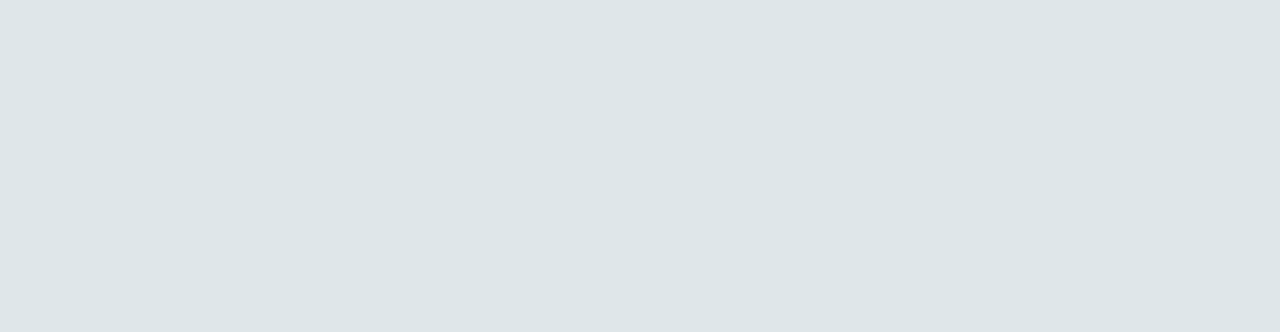
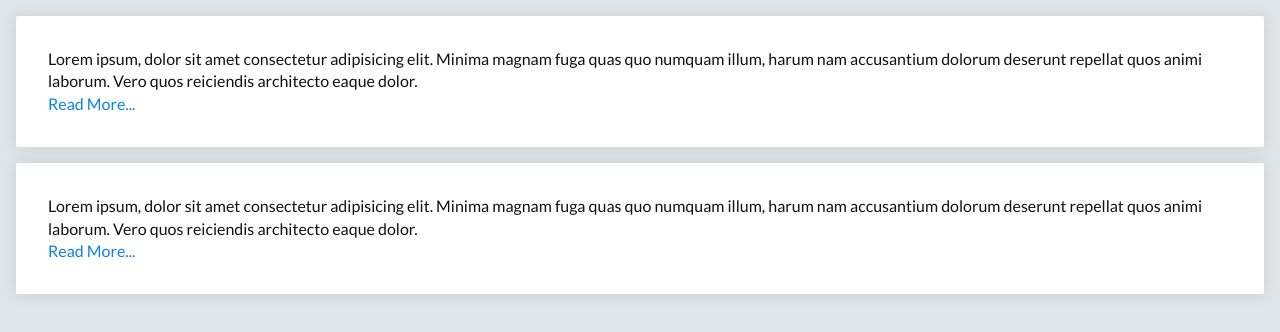
Before and after one commit to deepeshyadavrd/read-more-btn, a plain HTML site: page index.html in a window 1280 px wide. Drawn offline with Linux system fonts and the light colour scheme.

Commit message:
Final Commit

```diff
--- a/index.html
+++ b/index.html
@@ -7,6 +7,27 @@
     <link rel="stylesheet" href="style.css">
 </head>
 <body>
+    <div class="read-more-container">
+        <div class="container">
+            <p>
+                Lorem ipsum, dolor sit amet consectetur adipisicing elit. Minima magnam fuga quas quo numquam illum, harum nam accusantium dolorum deserunt repellat quos animi laborum. Vero quos reiciendis architecto eaque dolor.
+                <span class="read-more-text">
+                    Lorem ipsum dolor sit amet consectetur adipisicing elit. Recusandae repellendus ea dolorem molestias voluptatibus dolor praesentium, natus reiciendis excepturi eligendi porro laborum, unde eos ipsam similique et error. Quia, adipisci.
+                </span>
+            </p>
+            <span class="read-more-btn">Read More...</span>
+        </div>
+        <div class="container">
+            <p>
+                Lorem ipsum, dolor sit amet consectetur adipisicing elit. Minima magnam fuga quas quo numquam illum, harum nam accusantium dolorum deserunt repellat quos animi laborum. Vero quos reiciendis architecto eaque dolor.
+                <span class="read-more-text">
+                    Lorem ipsum dolor sit amet consectetur adipisicing elit. Recusandae repellendus ea dolorem molestias voluptatibus dolor praesentium, natus reiciendis excepturi eligendi porro laborum, unde eos ipsam similique et error. Quia, adipisci.
+                </span>
+            </p>
+            <span class="read-more-btn">Read More...</span>
+        </div>
+    </div>
 
+    <script src="script.js"></script>
 </body>
 </html>
--- a/script.js
+++ b/script.js
@@ -9,4 +9,5 @@ parentContainer.addEventListener('click', event=>{
     const currentText = event.target.parentNode.querySelector('.read-more-text');
 
     currentText.classList.toggle('read-more-text--show');
+    current.textContent = current.textContent.includes('Read More') ? "Read Less.." : "Read More...";
 })
--- a/style.css
+++ b/style.css
@@ -15,6 +15,7 @@ body{
     display: flex;
     flex-direction: column;
     color: #111;
+    gap: 1rem;
 }
 
 .container {
```
